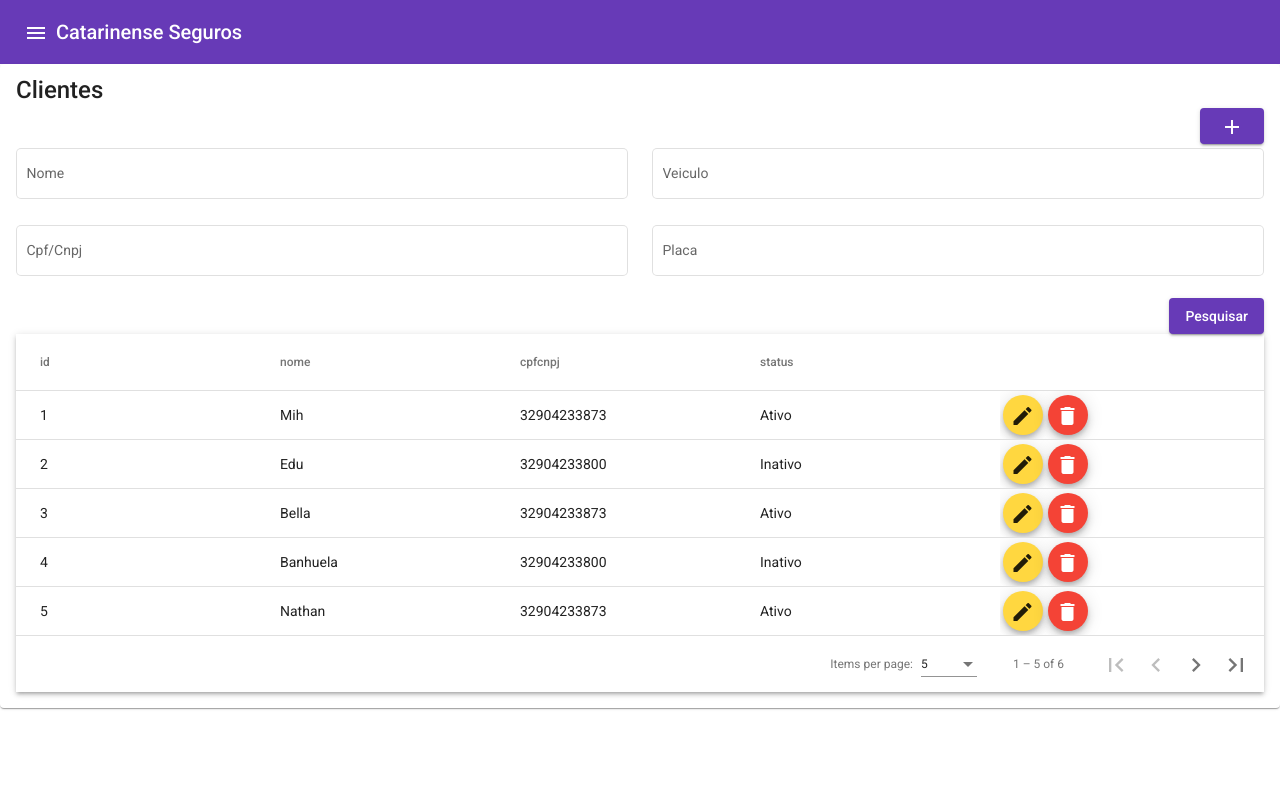
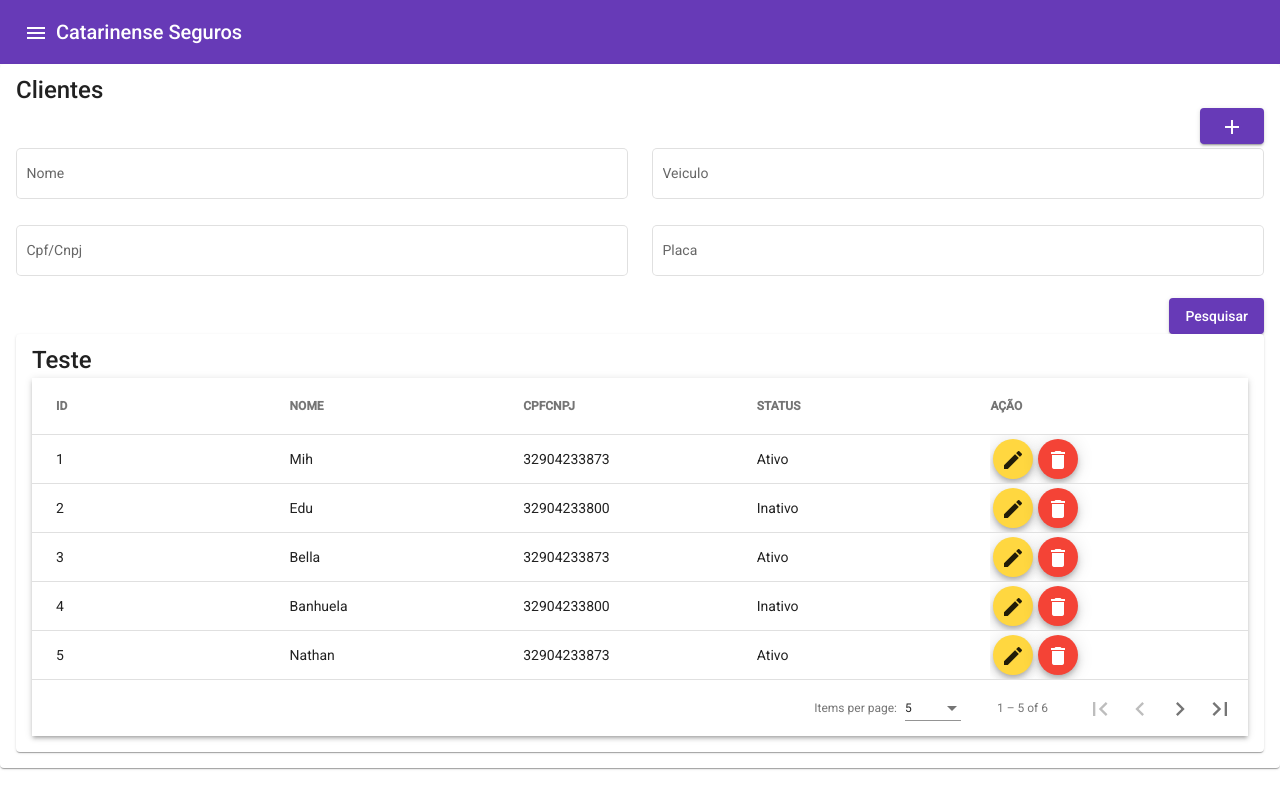
Before and after one commit to educlass/CsWeb, an Angular app in the folder cs-web-client/: page /clientes in a window 1280 px wide. Built offline with nearby package versions, Linux system fonts and the light colour scheme.

Commit message:
ajustes basic-table

```diff
--- a/cs-web-client/src/app/clientes/clientes/clientes.component.html
+++ b/cs-web-client/src/app/clientes/clientes/clientes.component.html
@@ -45,6 +45,7 @@
     <basic-table *ngIf="dataSource.length > 0"
       [listaColuna]="colunas"
       [linhas]="dataSource"
+      [tituloTabela]="'Teste'"
       [addBotaoEditar]="true"
       [addBotaoExcluir]="true"
       [addPaginacao]="true">
--- a/cs-web-client/src/app/shared/shared-components/basic-table/basic-table.component.html
+++ b/cs-web-client/src/app/shared/shared-components/basic-table/basic-table.component.html
@@ -1,15 +1,16 @@
+<mat-card>
+  <mat-card-title>{{tituloTabela}}</mat-card-title>
   <div class="mat-elevation-z3">
     <mat-table [dataSource]="dataSource">
 
       <ng-container *ngFor="let column of columns" [matColumnDef]=column.columnDef>
         <mat-header-cell *matHeaderCellDef mat-sort-header>{{ column.header }}</mat-header-cell>
-      <!--<mat-cell *matCellDef="let row">{{ renderizaCelula(row, column.columnDef) }}</mat-cell>-->
         <mat-cell *matCellDef="let row">
 
           {{ renderizaCelula(row, column.columnDef) }}
 
           <div *ngIf="column.columnDef === 'acao'" class="button-container">
-          <button *ngIf="addBotaoEditar" mat-mini-fab color="accent" >
+            <button *ngIf="addBotaoEditar" mat-mini-fab color="accent">
               <mat-icon>edit</mat-icon>
             </button>
             <button *ngIf="addBotaoExcluir" mat-mini-fab color="warn">
@@ -24,6 +25,8 @@
       <mat-row *matRowDef="let row; columns: displayedColumns;"></mat-row>
 
     </mat-table>
-  <mat-paginator *ngIf="addPaginacao" [pageSizeOptions]="[5, 10, 20]" showFirstLastButtons aria-label="Itens por Pagina">
+    <mat-paginator *ngIf="addPaginacao" [pageSizeOptions]="[5, 10, 20]" showFirstLastButtons
+      aria-label="Itens por Pagina">
     </mat-paginator>
   </div>
+</mat-card>
--- a/cs-web-client/src/app/shared/shared-components/basic-table/basic-table.component.scss
+++ b/cs-web-client/src/app/shared/shared-components/basic-table/basic-table.component.scss
@@ -1,14 +1,19 @@
 table {
   width: 100%;
+}
+
+mat-header-cell {
+  text-transform: uppercase;
+  font-weight: bold;
+}
+
+td, th {
+  width: 25%;
 }
 
 .mat-form-field {
   font-size: 14px;
   width: 100%;
-}
-
-td, th {
-  width: 25%;
 }
 
 .my-fab {
--- a/cs-web-client/src/app/shared/shared-components/basic-table/basic-table.component.ts
+++ b/cs-web-client/src/app/shared/shared-components/basic-table/basic-table.component.ts
@@ -16,6 +16,7 @@ export class BasicTableComponent implements OnInit {
   @Input() listaColuna:string[] = [];
   @Input() controlName: string = '';
   @Input() linhas: any[]=[];
+  @Input() tituloTabela: string = '';
   @Input() addBotaoEditar: boolean = false;
   @Input() addBotaoExcluir: boolean = false;
   @Input() addPaginacao: boolean = false;
@@ -54,7 +55,7 @@ export class BasicTableComponent implements OnInit {
     })
 
     if(this.addBotaoEditar||this.addBotaoExcluir){
-      let t = new ColunaTabela("acao","");
+      let t = new ColunaTabela("acao","Ação");
       colunasNovas.push(t);
     }
 
```
Lines whose indentation alone changed are shown as unchanged.
